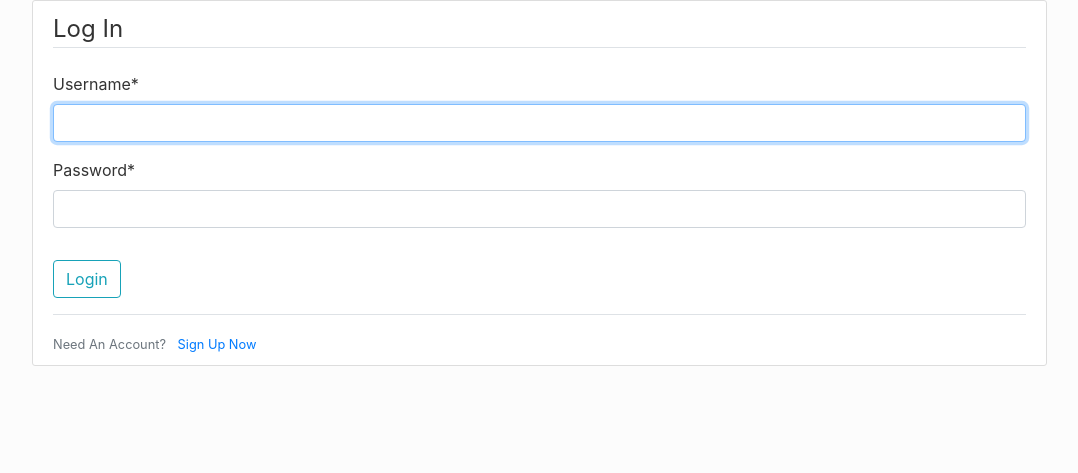
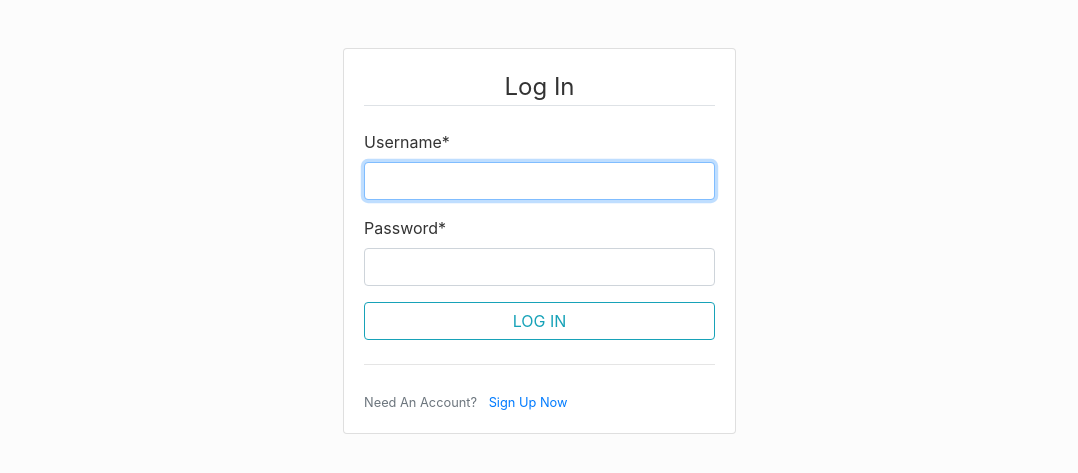
Before and after one commit to prakharepo/campus_placement_app, a Django app: page /login/ in a window 1280 px wide. Shown: the part 48-521 px from the top of the page, without its empty margins (53-1131 px from the left). Run offline with Django 3.2, Linux system fonts and the light colour scheme; some libraries are stand-ins or nearby versions.

Commit message:
[UI] Added CSS and validations for Login Page #3
Added bootstrap design to make UI of login page better.
Also added ajax validation through JS in the login page.

Fixes #3

```diff
--- a/campus/urls.py
+++ b/campus/urls.py
@@ -28,6 +28,7 @@ urlpatterns = [
     url(r'^logout/', auth_views.LogoutView.as_view(template_name='users/logout.html'), name='logout'),
     url(r'^show_offers/', user_views.show_users, name='show_offers'),
     url(r'^delete_user/(?P<username>[\w|\W.-]+)/$', user_views.delete_user, name='delete_user'),
+    url(r'^validateLogin/', user_views.validate_login, name='validate_login'),
     url(r'^', include('placement.urls')),
 ]
 if settings.DEBUG:
--- a/placement/templates/placement/header.html
+++ b/placement/templates/placement/header.html
@@ -102,8 +102,10 @@
 <!--    <h2>hey i am footer</h2>-->
 <!-- Optional JavaScript -->
     <!-- jQuery first, then Popper.js, then Bootstrap JS -->
-    <script src="https://code.jquery.com/jquery-3.2.1.slim.min.js" integrity="sha384-KJ3o2DKtIkvYIK3UENzmM7KCkRr/rE9/Qpg6aAZGJwFDMVNA/GpGFF93hXpG5KkN" crossorigin="anonymous"></script>
+    <script src="https://code.jquery.com/jquery-3.5.1.js" integrity="sha256-QWo7LDvxbWT2tbbQ97B53yJnYU3WhH/C8ycbRAkjPDc=" crossorigin="anonymous"></script>
     <script src="https://cdnjs.cloudflare.com/ajax/libs/popper.js/1.12.9/umd/popper.min.js" integrity="sha384-ApNbgh9B+Y1QKtv3Rn7W3mgPxhU9K/ScQsAP7hUibX39j7fakFPskvXusvfa0b4Q" crossorigin="anonymous"></script>
     <script src="https://maxcdn.bootstrapcdn.com/bootstrap/4.0.0/js/bootstrap.min.js" integrity="sha384-JZR6Spejh4U02d8jOt6vLEHfe/JQGiRRSQQxSfFWpi1MquVdAyjUar5+76PVCmYl" crossorigin="anonymous"></script>
+    {% block javascript %}
+    {% endblock %}
 </body>
 </html>
--- a/users/templates/users/login.html
+++ b/users/templates/users/login.html
@@ -1,21 +1,53 @@
 {% extends "placement/header.html" %}
 {% load crispy_forms_tags %}
 {% block content %}
-    <div class="content-section">
-        <form method="POST">
-            {% csrf_token %}
-            <fieldset class="form-group">
-                <legend class="border-bottom mb-4">Log In</legend>
-                {{ form|crispy }}
-            </fieldset>
-            <div class="form-group">
-                <button class="btn btn-outline-info" type="submit">Login</button>
+    <div class="col-sm-9 col-md-7 col-lg-5 mx-auto">
+        <div class="card card-signin my-5">
+            <div class="card-body">
+                <legend class="border-bottom mb-4 text-center">Log In</legend>
+                <form class="form-signin" method="POST">{% csrf_token %}
+                    {{ form|crispy }}
+                    <button class="btn btn-outline-info btn-block text-uppercase" type="submit">Log In</button>
+                    <hr class="my-4">
+                    <small class="text-muted">
+                        Need An Account? <a class="ml-2" href="{% url 'register' %}">Sign Up Now</a>
+                    </small>
+                </form>
             </div>
-        </form>
-        <div class="border-top pt-3">
-            <small class="text-muted">
-                Need An Account? <a class="ml-2" href="{% url 'register' %}">Sign Up Now</a>
-            </small>
         </div>
     </div>
 {% endblock content %}
+{% block javascript %}
+<script>
+    $("#id_username").focusout(function (e) {
+        e.preventDefault();
+        console.log("hello");
+        var user_name = $(this).val();
+        if (user_name.length > 0) {
+            $.ajax({
+                type: 'GET',
+                url: "{% url 'validate_login' %}",
+                data: {"username": user_name},
+                success: function (response) {
+                    if(!response["valid"]){
+                        var curr_user_name = $("#id_username");
+                        if ($('#error_1_id_username').length > 0){
+                            $("#id_username").addClass("is-invalid");
+                            $("#error_1_id_username").html("<strong>" + response["msg"] + "</strong>");
+                        } else {
+                            $("#id_username").parent().append('<p id="error_1_id_username" class="invalid-feedback"><strong>' + response["msg"] + '</strong></p>')
+                            $("#id_username").addClass("is-invalid");
+                        }
+                    }
+                    else{
+                        $("#id_username").removeClass("is-invalid");
+                    }
+                },
+                error: function(response) {
+                    console.log(response)
+                }
+            })
+        }
+    })
+</script>
+{% endblock %}
```
Also changed, not shown: users/views.py (+18 -0 lines).
